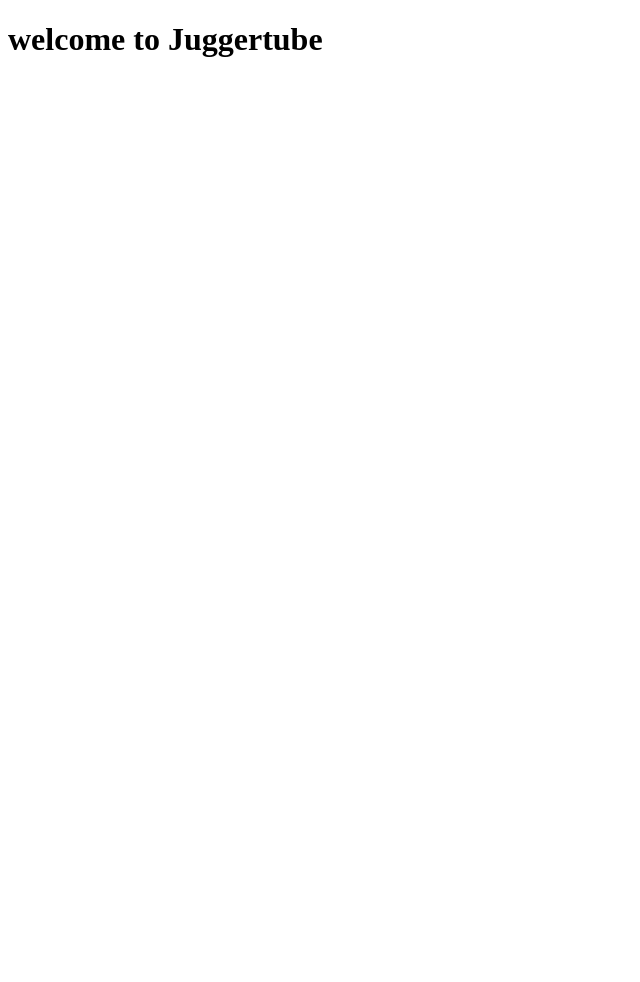
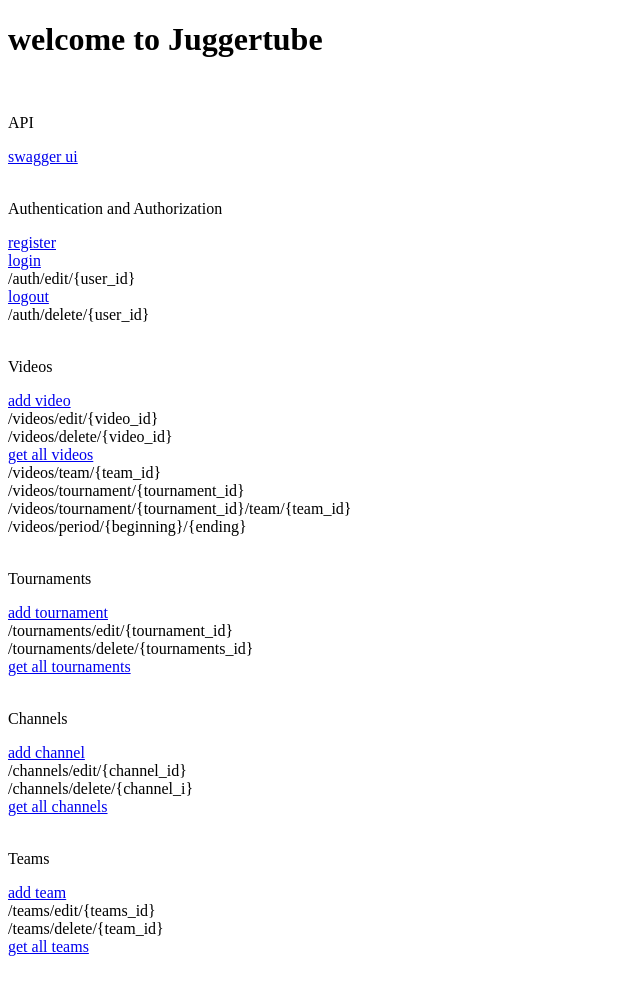
Before and after one commit to Nalochen/JuggerTube, a Flask app: page / in a window 1280 px wide. Shown: the whole page, without its empty margins (0-640 px from the left). Before the commit the page ends 57 px from the top, so only its background shows below. Run offline with Flask 3, Linux system fonts and the light colour scheme.

Commit message:
add links to sites on homepage

```diff
--- a/juggertube/frontend/auth/auth_blueprint.py
+++ b/juggertube/frontend/auth/auth_blueprint.py
@@ -1,8 +1,7 @@
-from flask import Blueprint, jsonify, request, render_template, redirect, url_for, flash
+from flask import Blueprint, request, render_template, redirect, url_for, flash
 from flask_login import login_user, login_required, logout_user
 from werkzeug.security import generate_password_hash, check_password_hash
 
-from juggertube.api.serializing import serialize_user
 from juggertube.models import User, Team, db
 from juggertube.webforms import RegisterForm, LoginForm
 
--- a/juggertube/frontend/channels/channel_blueprint.py
+++ b/juggertube/frontend/channels/channel_blueprint.py
@@ -1,11 +1,7 @@
-import ast
-import json
-
 from flask import Blueprint, request, render_template, current_app
 from flask_login import login_required
 
 from juggertube.api import channel_api_blueprint
-from juggertube.api.video_api_blueprint import video_api_blueprint
 from juggertube.webforms import ChannelForm
 
 channel_blueprint = Blueprint('channels', __name__, template_folder='templates')
--- a/juggertube/frontend/tournaments/tournament_blueprint.py
+++ b/juggertube/frontend/tournaments/tournament_blueprint.py
@@ -1,4 +1,4 @@
-from flask import Blueprint, request, url_for, redirect, render_template, flash, current_app
+from flask import Blueprint, request, render_template, current_app
 from flask_login import login_required
 
 from juggertube.api import tournament_api_blueprint
--- a/juggertube/templates/index.html
+++ b/juggertube/templates/index.html
@@ -1,4 +1,44 @@
 {% extends 'base.html' %}
 {% block body %}
-    <h1>welcome to Juggertube</h1>
+<h1>welcome to Juggertube</h1>
+<br>
+<p>API</p>
+<a href="/api/docs">swagger ui</a><br>
+<br>
+<p>Authentication and Authorization</p>
+<a href="/auth/register">register</a><br>
+<a href="/auth/login">login</a><br>
+<a>/auth/edit/{user_id}</a><br>
+<a href="/auth/logout">logout</a><br>
+<a>/auth/delete/{user_id}</a><br>
+<br>
+<p>Videos</p>
+<a href="/videos/add">add video</a><br>
+<a>/videos/edit/{video_id}</a><br>
+<a>/videos/delete/{video_id}</a><br>
+<a href="/videos">get all videos</a><br>
+<a>/videos/team/{team_id}</a><br>
+<a>/videos/tournament/{tournament_id}</a><br>
+<a>/videos/tournament/{tournament_id}/team/{team_id}</a><br>
+<a>/videos/period/{beginning}/{ending}</a><br>
+<br>
+<p>Tournaments</p>
+<a href="/tournaments/add">add tournament</a><br>
+<a>/tournaments/edit/{tournament_id}</a><br>
+<a>/tournaments/delete/{tournaments_id}</a><br>
+<a href="/tournaments">get all tournaments</a><br>
+<br>
+<p>Channels</p>
+<a href="/channels/add">add channel</a><br>
+<a>/channels/edit/{channel_id}</a><br>
+<a>/channels/delete/{channel_i}</a><br>
+<a href="/channels">get all channels</a><br>
+<br>
+<p>Teams</p>
+<a href="/teams/add">add team</a><br>
+<a>/teams/edit/{teams_id}</a><br>
+<a>/teams/delete/{team_id}</a><br>
+<a href="/teams">get all teams</a><br>
+<br>
+
 {% endblock %}
```
